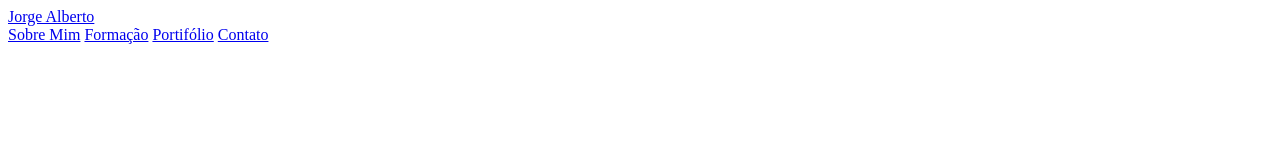
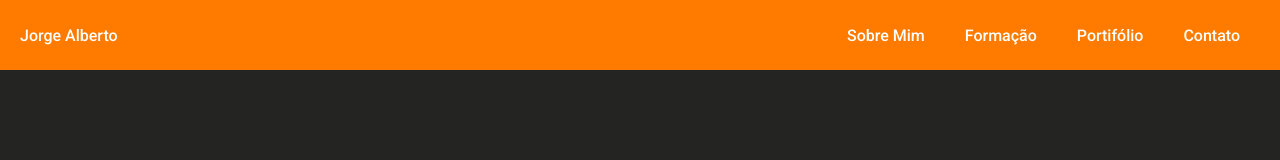
Before and after one commit to Jorge-infor/portifolio-pessoal, a plain HTML site: page index.html in a window 1280 px wide. Drawn offline with Linux system fonts and the light colour scheme.

Commit message:
cria estilo para o header

```diff
--- a/index.html
+++ b/index.html
@@ -8,10 +8,10 @@
     </head>
     <body>
         <header>
-            <div>
+            <div class="nome">
                 <a href="index.html">Jorge Alberto</a>
             </div>
-            <div>
+            <div class="menu">
                 <a href="sobre.html">Sobre Mim</a>
                 <a href="formacao.html">Formação</a>
                 <a href="portifolio.html">Portifólio</a>
--- a/style.css
+++ b/style.css
@@ -0,0 +1,34 @@
+@import url('https://fonts.googleapis.com/css2?family=Roboto:ital,wght@0,100;0,300;0,400;0,500;0,700;0,900;1,100;1,300;1,400;1,500;1,700;1,900&display=swap');
+
+* {
+    margin: 0;
+    font-family: "Roboto", sans-serif;
+    font-weight: 500;
+    font-style: normal;
+}
+
+body {
+    background-color: #242423;
+}
+
+header {
+    height: 70px;
+    background-color: #FF7B00;
+
+    display: flex;
+    justify-content: space-between;
+    align-items: center;
+
+    padding-left: 20px;
+    padding-right: 40px;
+}
+
+header div a {
+    color: white;
+    text-decoration: none;
+}
+
+.menu {
+    display: flex;
+    gap: 40px;
+}
```
